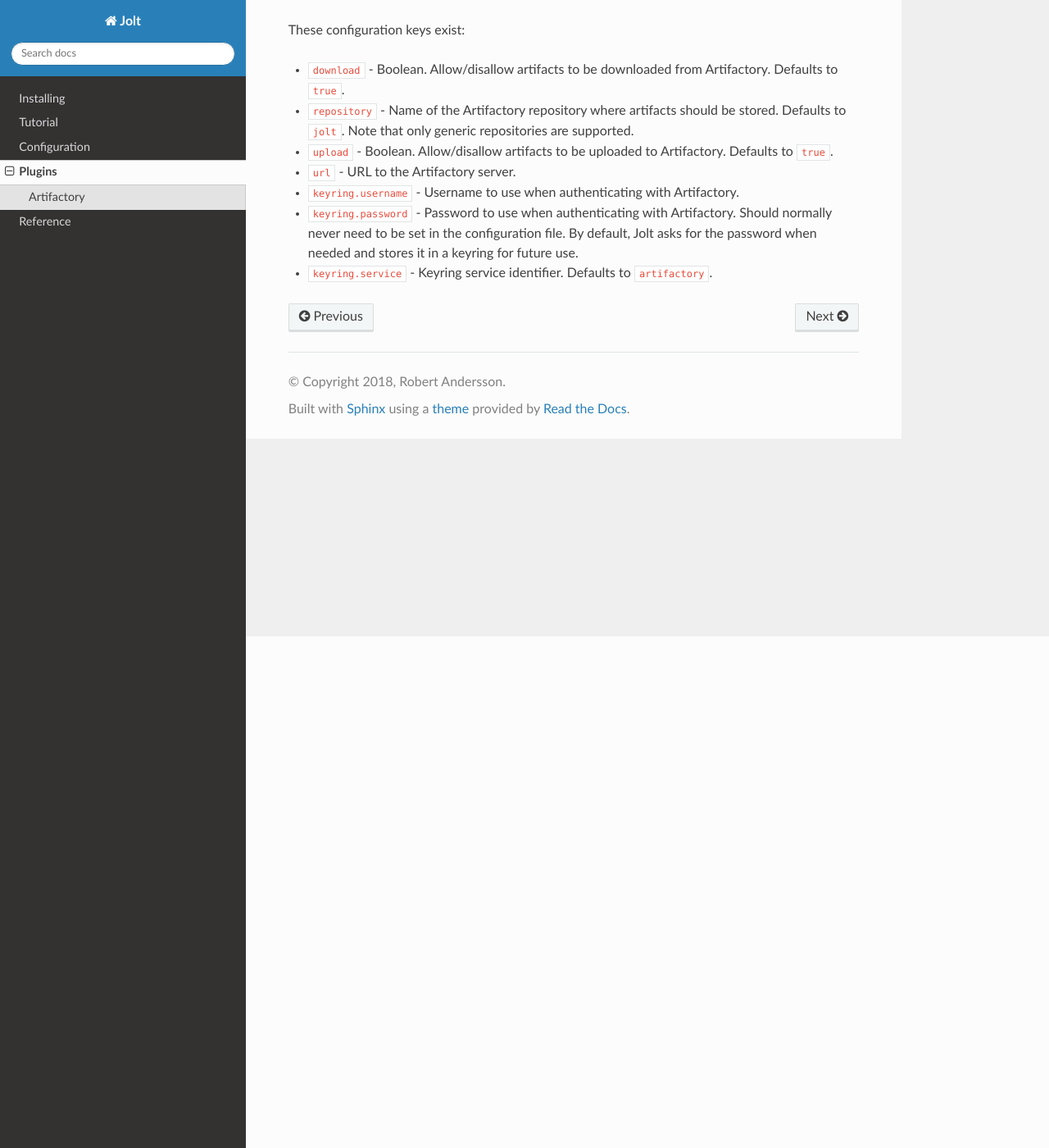
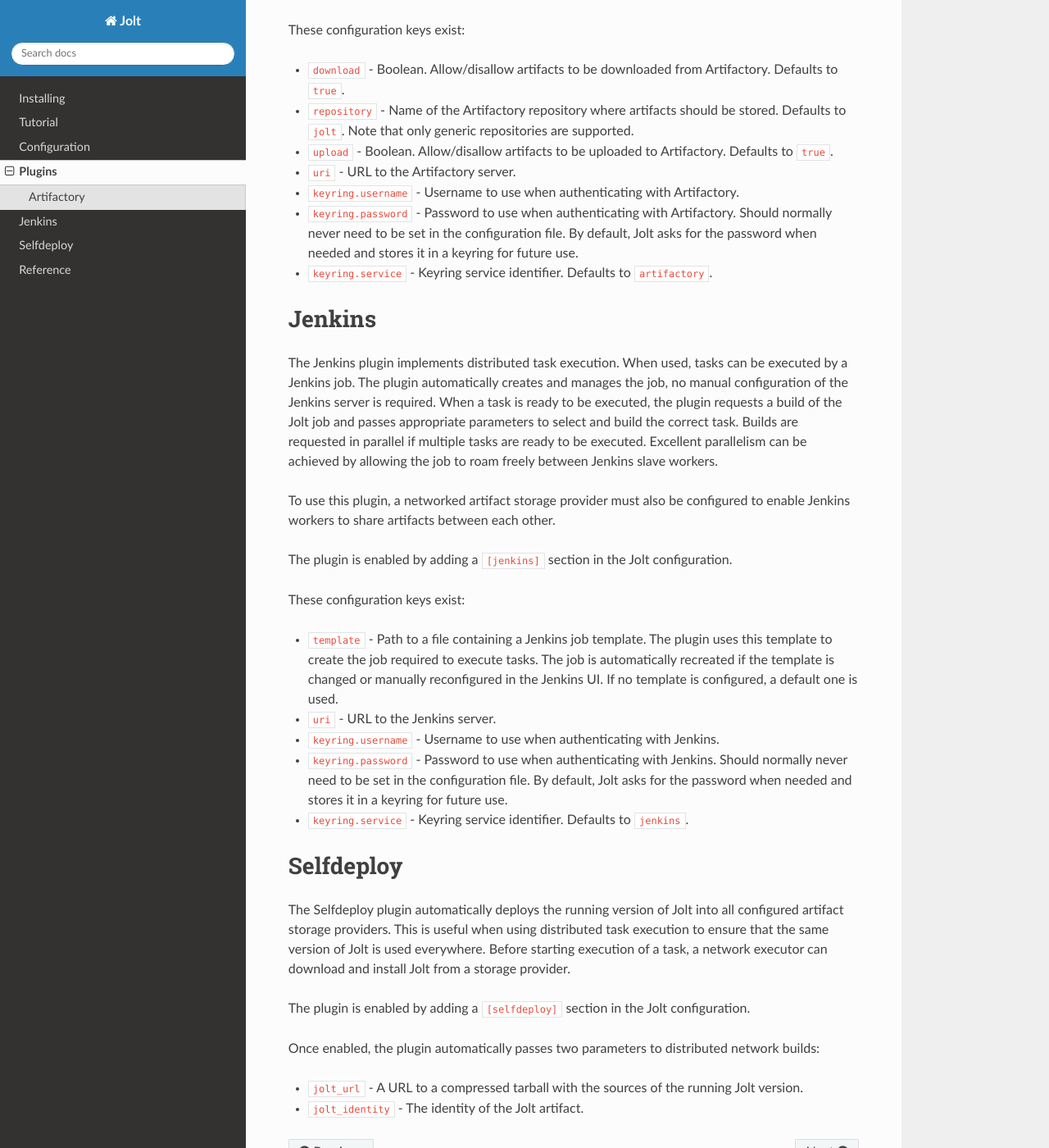
Before and after one commit to srand/jolt, a Sphinx documentation site: the page built from docs/plugins.rst, in a window 1280 px wide and 1400 px high, scrolled down 624 px. Shown: the whole window at 82% size. Built offline with Sphinx 7.4.7 and the Read the Docs theme 2.0.0, drawn with Linux system fonts in a browser that asks for light colours; some of the changed text lies outside the part shown.

Commit message:
docs: jenkins, selfdeploy
Signed-off-by: Robert Andersson <rbrt.andersson@outlook.com>

```diff
--- a/docs/plugins.rst
+++ b/docs/plugins.rst
@@ -25,7 +25,7 @@
   to evict artifacts more aggressively from the local cache. Artifacts will
   still be available on the server if needed.
 
-The artifactory plugin is enabled by adding an ``[artifactory]`` section in
+The Artifactory plugin is enabled by adding an ``[artifactory]`` section in
 the Jolt configuration.
 
 These configuration keys exist:
@@ -42,7 +42,7 @@
   Boolean. Allow/disallow artifacts to be uploaded to Artifactory.
   Defaults to ``true``.
 
-* ``url`` -
+* ``uri`` -
   URL to the Artifactory server.
 
 * ``keyring.username`` -
@@ -55,3 +55,71 @@
 
 * ``keyring.service`` -
   Keyring service identifier. Defaults to ``artifactory``.
+
+
+Jenkins
+=======
+
+The Jenkins plugin implements distributed task execution. When used,
+tasks can be executed by a Jenkins job. The plugin automatically
+creates and manages the job, no manual configuration of the Jenkins
+server is required. When a task is ready to be executed, the plugin
+requests a build of the Jolt job and passes appropriate parameters
+to select and build the correct task. Builds are requested in
+parallel if multiple tasks are ready to be executed. Excellent
+parallelism can be achieved by allowing the job to roam freely between
+Jenkins slave workers.
+
+To use this plugin, a networked artifact storage provider must also be
+configured to enable Jenkins workers to share artifacts between
+each other.
+
+The plugin is enabled by adding a ``[jenkins]`` section in
+the Jolt configuration.
+
+These configuration keys exist:
+
+* ``template`` -
+  Path to a file containing a Jenkins job template. The plugin uses this
+  template to create the job required to execute tasks. The job is
+  automatically recreated if the template is changed or manually
+  reconfigured in the Jenkins UI.
+  If no template is configured, a default one is used.
+
+* ``uri`` -
+  URL to the Jenkins server.
+
+* ``keyring.username`` -
+  Username to use when authenticating with Jenkins.
+
+* ``keyring.password`` -
+  Password to use when authenticating with Jenkins. Should normally
+  never need to be set in the configuration file. By default, Jolt asks
+  for the password when needed and stores it in a keyring for future use.
+
+* ``keyring.service`` -
+  Keyring service identifier. Defaults to ``jenkins``.
+
+
+Selfdeploy
+==========
+
+The Selfdeploy plugin automatically deploys the running version of
+Jolt into all configured artifact storage providers. This is useful
+when using distributed task execution to ensure that the same
+version of Jolt is used everywhere. Before starting execution of a
+task, a network executor can download and install Jolt from a
+storage provider.
+
+The plugin is enabled by adding a ``[selfdeploy]`` section in
+the Jolt configuration.
+
+Once enabled, the plugin automatically passes two parameters to
+distributed network builds:
+
+- ``jolt_url`` -
+  A URL to a compressed tarball with the sources of the running Jolt
+  version.
+
+- ``jolt_identity`` -
+  The identity of the Jolt artifact.
```
